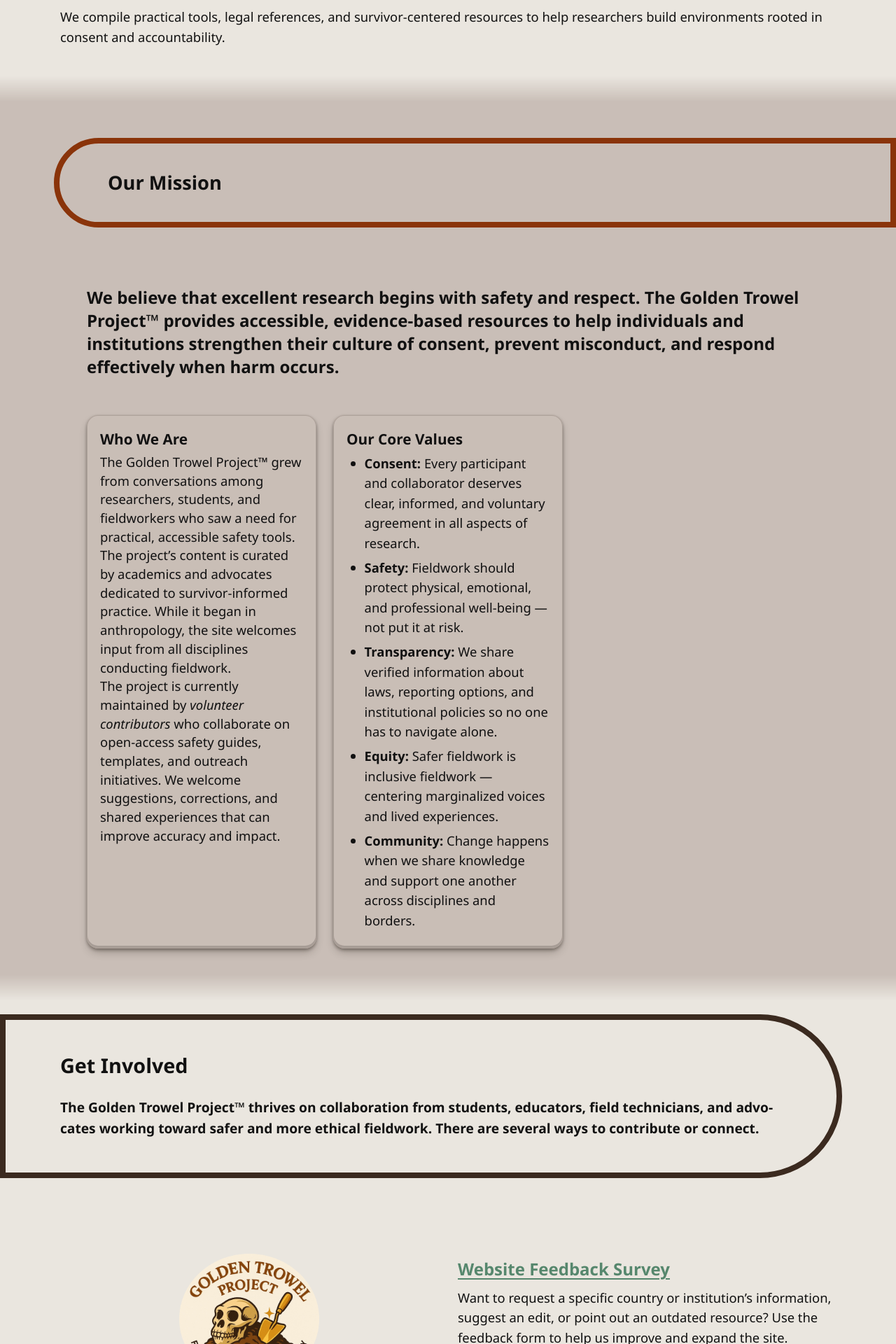
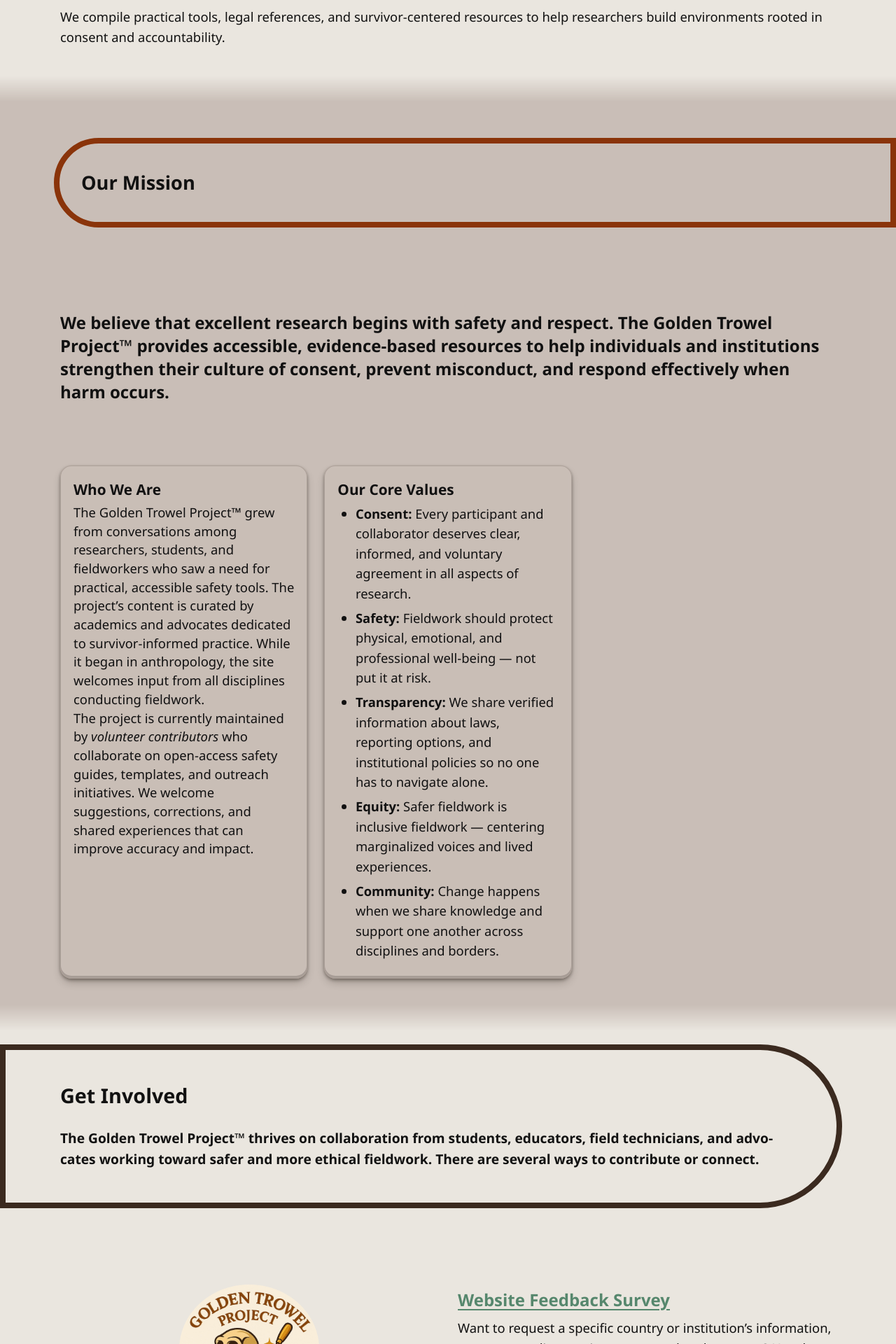
Before and after one commit to AnthroSafetyWarrior/GoldenTrowelProject, a Jekyll site: the page built from _pages/aboutus.html, in a window 1280 px wide. Shown: the part 939-2859 px from the top of the page at 70% size. Built offline with Jekyll 4.4.1, drawn with Linux system fonts in a browser that asks for light colours.

Commit message:
updating pages

```diff
--- a/_layouts/default.html
+++ b/_layouts/default.html
@@ -965,20 +965,21 @@ html body .pillhead.pill--sage{
 
 /* ================= STRIPE (full-bleed, fading band) ================= */
 .stripe{
-  /* defaults (consistent across all stripes) */
-  --stripe-bg: var(--wave-mid);   /* band color (overridden by modifier) */
-  --stripe-bleed-top: 18px;        /* how far color extends above content */
-  --stripe-bleed-bottom: 18px;     /* how far color extends below content */
-  --stripe-pad-y: 20px;            /* inside padding for content */
-  --stripe-section-pad-y: 10px;     /* padding on inner .section */
-  --stripe-gap:10px;               /* gap inside inner .section grid */
-  --stripe-fade: 36px;             /* height of the edge fade */
+  /* defaults (visual only) */
+  --stripe-bg: var(--wave-mid);
+  --stripe-bleed-top: 18px;
+  --stripe-bleed-bottom: 18px;
+  --stripe-gap: 18px;      /* match normal .section gap */
+  --stripe-fade: 36px;
 
   position: relative;
   isolation: isolate;
   margin: 0;
-  padding: var(--stripe-pad-y) var(--page-pad-inline);
-}
+
+  /* ❗ No extra top/bottom padding – only side padding */
+  padding: 0 var(--page-pad-inline);
+}
+
 
 /* full-bleed colored panel with soft fade into page bg */
 .stripe::before{
@@ -1016,10 +1017,19 @@ html body .pillhead.pill--sage{
 }
 
 /* tighten the inner section */
+/* Make sections inside stripes feel like normal sections */
 .stripe > .section{
-  padding-block: var(--stripe-section-pad-y);
-  gap: var(--stripe-gap);
-}
+  width: min(100%, var(--maxw));
+  margin-inline: auto;
+
+  /* same vertical padding as .section, but no extra side padding
+     (stripe already handles side padding) */
+  padding: clamp(36px, 5vw, 56px) 0;
+
+  display: grid;
+  gap: clamp(18px, 2.4vw, 28px);
+}
+
 
 /* link styling inside stripes (inherits your palette) */
 .stripe a{
@@ -1234,25 +1244,6 @@ margin-bottom: 10px
   color: #fff;
 }
 
-/* === Normalize stripe padding to match regular sections === */
-.stripe{
-  /* keep the fade + bleed, but don't add extra layout padding */
-  --stripe-pad-y: 0;
-
-  /* make inner section use the normal section padding */
-  --stripe-section-pad-y: clamp(36px, 5vw, 56px);
-}
-
-/* ensure inner .section behaves like a normal section */
-.stripe > .section{
-  padding-block: var(--stripe-section-pad-y);
-  gap: var(--stripe-gap);
-}
-/* when a stripe wraps non-section content, don't add extra padding */
-.stripe:not(:has(> .section)){
-  padding-block: 0;
-}
-
 </style>
 </head>
 
```
